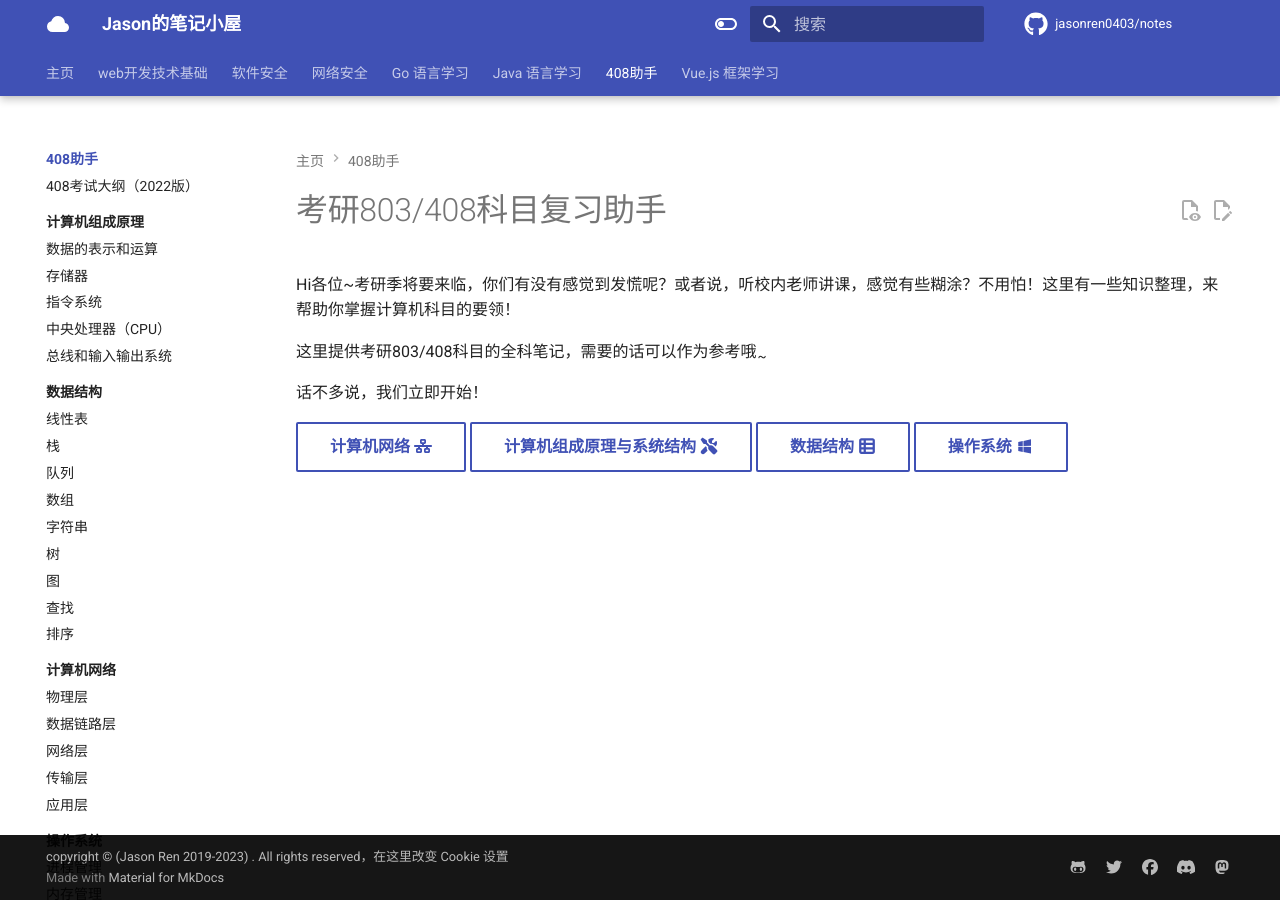
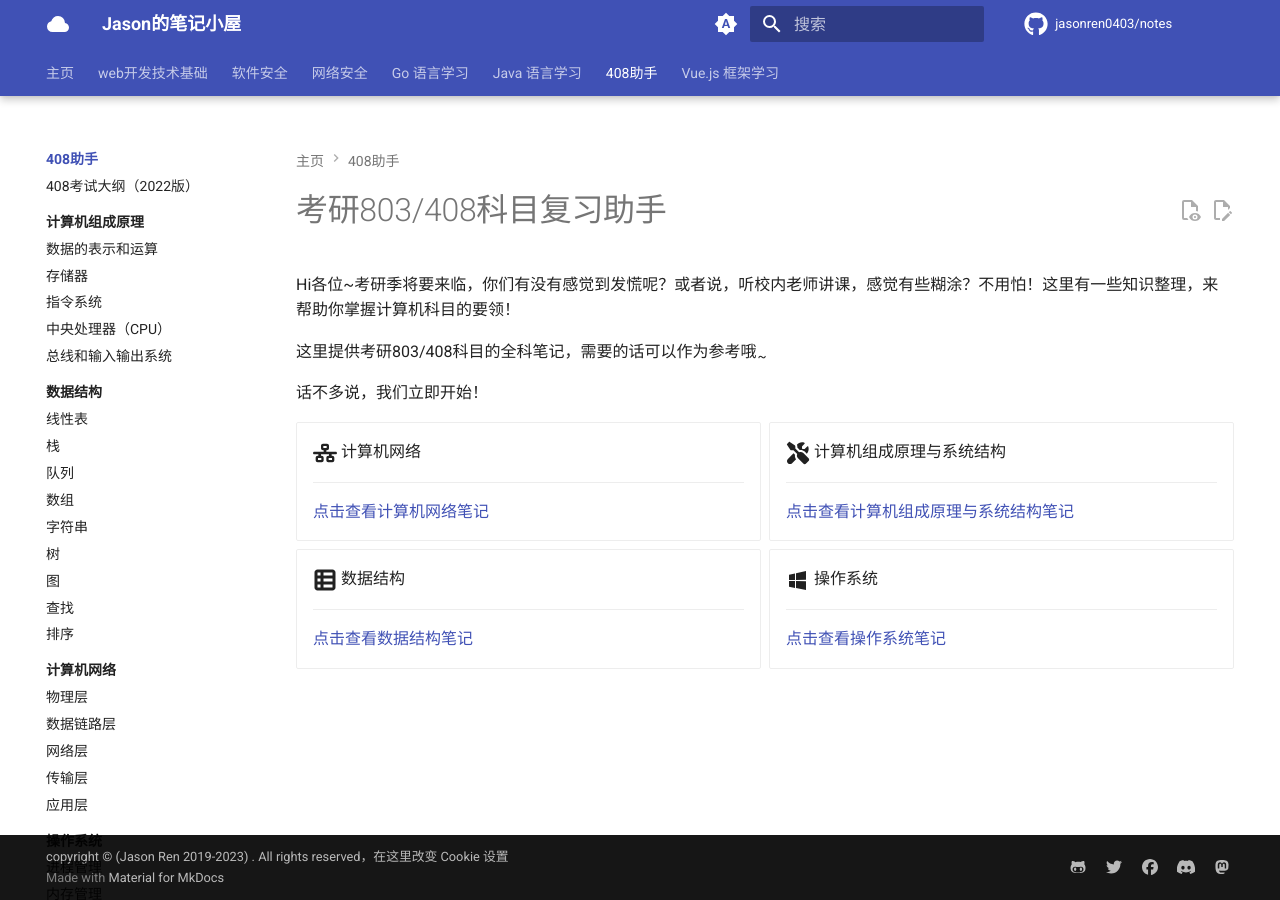
Before and after one commit to jasonren0403/notes, an MkDocs documentation site: the page built from notes_dev/408-helper/index.md, in a window 1280 px wide. Built offline with MkDocs 1.6.1 and Material for MkDocs 9.7.7, drawn with Linux system fonts in a browser that asks for light colours; comment, search, counter and statistics services are not loaded.

Commit message:
update for mkdocs-material 9.5

```diff
--- a/mkdocs.yml
+++ b/mkdocs.yml
@@ -108,6 +108,10 @@ theme:
   name: material
   custom_dir: overrides
   palette:
+    - media: "(prefers-color-scheme)"
+      toggle:
+        icon: material/brightness-auto
+        name: Switch to light mode
     - media: "(prefers-color-scheme: light)"
       scheme: default
       toggle:
@@ -232,8 +236,8 @@ markdown_extensions:
   - pymdownx.critic
   - pymdownx.details
   - pymdownx.emoji:
-      emoji_index: !!python/name:materialx.emoji.twemoji
-      emoji_generator: !!python/name:materialx.emoji.to_svg
+      emoji_index: !!python/name:material.extensions.emoji.twemoji
+      emoji_generator: !!python/name:material.extensions.emoji.to_svg
   - pymdownx.highlight:
       anchor_linenums: true
       auto_title: true
--- a/notes_dev/408-helper/index.md
+++ b/notes_dev/408-helper/index.md
@@ -12,7 +12,30 @@ Hi各位~考研季将要来临，你们有没有感觉到发慌呢？或者说
 
 话不多说，我们立即开始！
 
-[计算机网络 :fontawesome-solid-network-wired:](./computer-network/index.md){: .md-button }
-[计算机组成原理与系统结构 :fontawesome-solid-screwdriver-wrench:](./computer-structure/index.md){: .md-button }
-[数据结构 :fontawesome-solid-table-list:](./data-structure/index.md){: .md-button }
-[操作系统 :material-microsoft-windows:](./operating-system/index.md){: .md-button }
+<div class="grid cards" markdown>
+
+-   :fontawesome-solid-network-wired:{ .lg .middle } 计算机网络
+
+    ---
+
+    [点击查看计算机网络笔记](./computer-network/index.md)
+
+-   :fontawesome-solid-screwdriver-wrench:{ .lg .middle } 计算机组成原理与系统结构
+
+    ---
+
+    [点击查看计算机组成原理与系统结构笔记](./computer-structure/index.md)
+
+-   :fontawesome-solid-table-list:{ .lg .middle } 数据结构
+
+    ---
+
+    [点击查看数据结构笔记](./data-structure/index.md)
+
+-   :material-microsoft-windows:{ .lg .middle } 操作系统
+
+    ---
+
+    [点击查看操作系统笔记](./operating-system/index.md)
+
+</div>
```
Also changed, not shown: notes_dev/index.md (+12 -11 lines).
